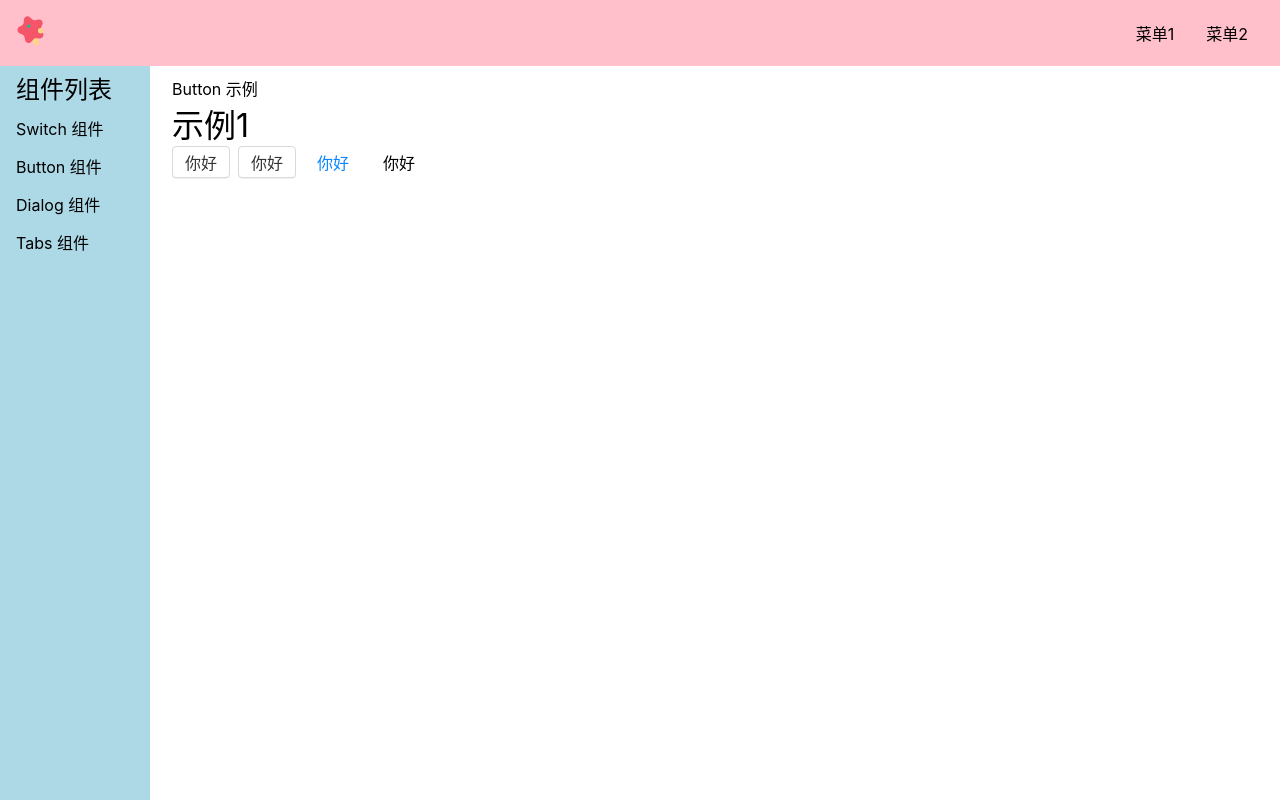
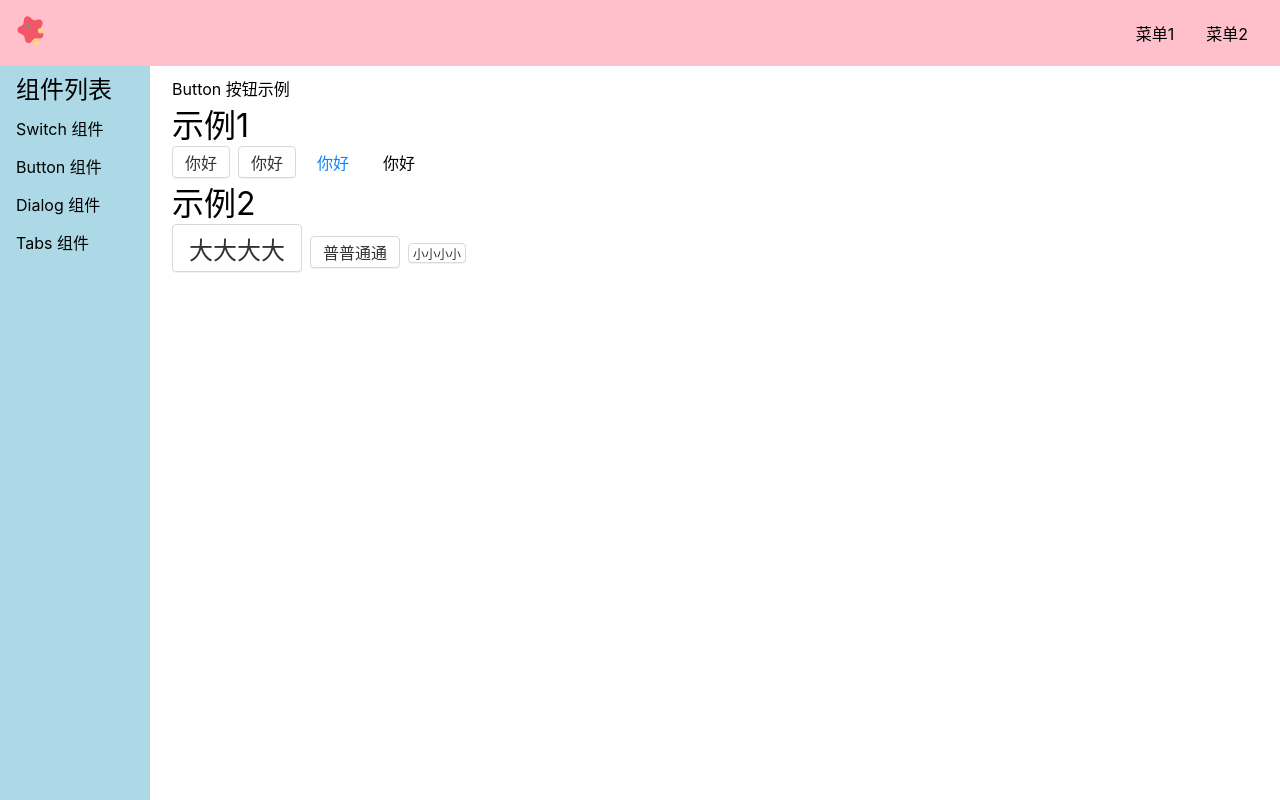
Before and after one commit to EvelynWXY/jelly-ui, a Vue app: page /#/doc/button in a window 1280 px wide. Built offline with nearby package versions, Linux system fonts and the light colour scheme.

Commit message:
支持 size 属性

```diff
--- a/src/components/ButtonDemo.vue
+++ b/src/components/ButtonDemo.vue
@@ -1,12 +1,18 @@
 <template>
     <div>
-        <div>Button 示例</div>
+        <div>Button 按钮示例</div>
         <h1>示例1</h1>
         <div>
             <Button>你好</Button>
             <Button theme="button">你好</Button>
             <Button theme="link">你好</Button>
             <Button theme="text">你好</Button>
+        </div>
+        <h1>示例2</h1>
+        <div>
+            <Button size="big">大大大大</Button>
+            <Button size="normal">普普通通</Button>
+            <Button size="small">小小小小</Button>
         </div>
     </div>
 </template>
--- a/src/libs/Button.vue
+++ b/src/libs/Button.vue
@@ -1,18 +1,33 @@
 <template>
 
-    <button class="xingzi-button" :class="{ [`xingzi-theme-${theme}`]: theme }">
+    <button class="xingzi-button" :class="classes">
         <slot />
     </button>
 
 </template>
 
 <script lang="ts">
+import { computed } from 'vue'
 export default {
     props: {
         theme: {
             type: String,
             default: 'button'
+        },
+        size: {
+            type: String,
+            default: 'normal'
         }
+    },
+    setup(props) {
+        const { theme, size } = props
+        const classes = computed(() => {
+            return {
+                [`xingzi-theme-${theme}`]: theme,
+                [`xingzi-size-${size}`]: size
+            }
+        })
+        return { classes }
     }
 }
 </script>
@@ -78,5 +93,19 @@ $radius: 4px;
             background: darken($color: white, $amount: 5%);
         }
     }
+
+    &.xingzi-theme-button {
+        &.xingzi-size-big {
+            font-size: 24px;
+            height: 48px;
+            padding: 0 16px;
+        }
+
+        &.xingzi-size-small {
+            font-size: 12px;
+            height: 20px;
+            padding: 0 4px;
+        }
+    }
 }
 </style>
```
